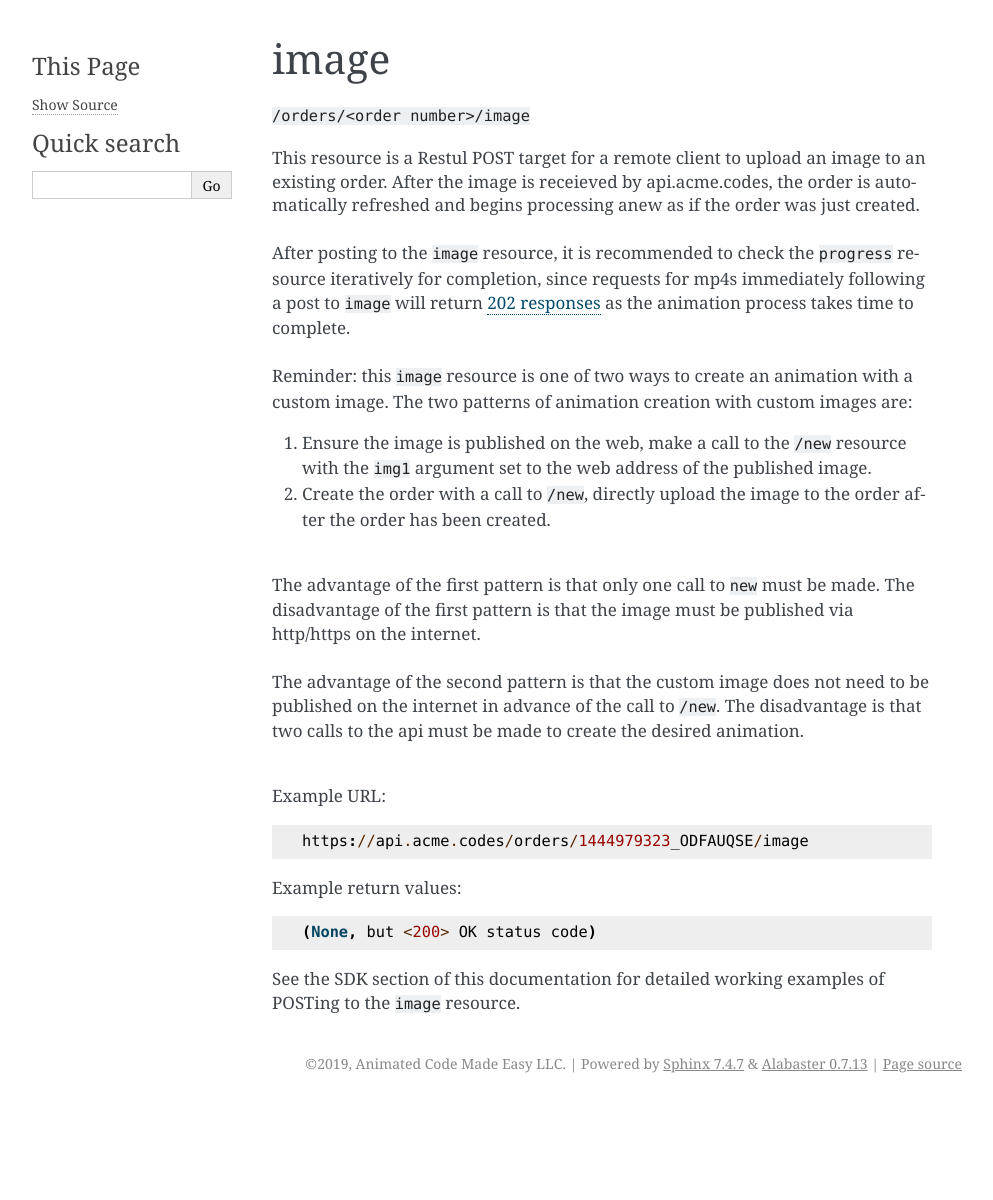
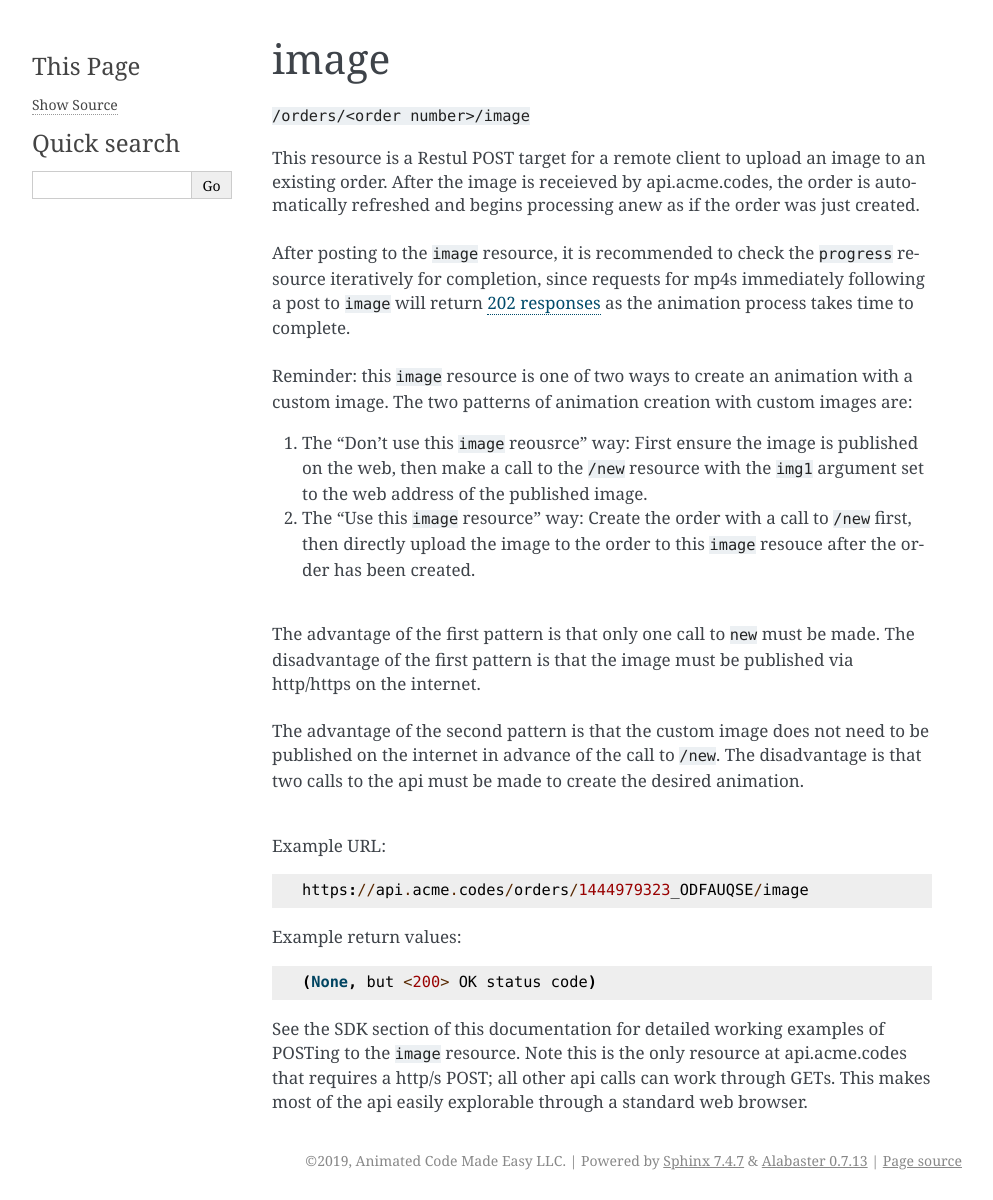
Before and after one commit to pcmillerAcme/docs, a Sphinx documentation site: the page built from source/image.rst, in a window 1280 px wide. Shown: the whole page, without its empty margins (148-1141 px from the left). Built offline with Sphinx 7.4.7, drawn with Linux system fonts in a browser that asks for light colours; before the commit the page ends 1103 px from its top, so only the background shows below that.

Commit message:
image clarifications

```diff
--- a/source/image.rst
+++ b/source/image.rst
@@ -15,8 +15,8 @@ After posting to the ``image`` resource, it is recommended to check the ``progre
 |br|
 Reminder: this ``image`` resource is one of two ways to create an animation with a custom image. The two patterns of animation creation with custom images are:
 
-1. Ensure the image is published on the web, make a call to the ``/new`` resource with the ``img1`` argument set to the web address of the published image.
-2. Create the order with a call to ``/new``, directly upload the image to the order after the order has been created.
+1. The "Don't use this ``image`` reousrce" way: First ensure the image is published on the web, then make a call to the ``/new`` resource with the ``img1`` argument set to the web address of the published image.
+2. The "Use this ``image`` resource" way: Create the order with a call to ``/new`` first, then directly upload the image to the order to this ``image`` resouce after the order has been created.
 
 |br|
 The advantage of the first pattern is that only one call to ``new`` must be made. The disadvantage of the first pattern is that the image must be published via http/https on the internet.
@@ -37,4 +37,4 @@ Example return values:
 
     (None, but <200> OK status code)
 
-See the SDK section of this documentation for detailed working examples of POSTing to the ``image`` resource.
+See the SDK section of this documentation for detailed working examples of POSTing to the ``image`` resource. Note this is the only resource at api.acme.codes that requires a http/s POST; all other api calls can work through GETs. This makes most of the api easily explorable through a standard web browser.
```
